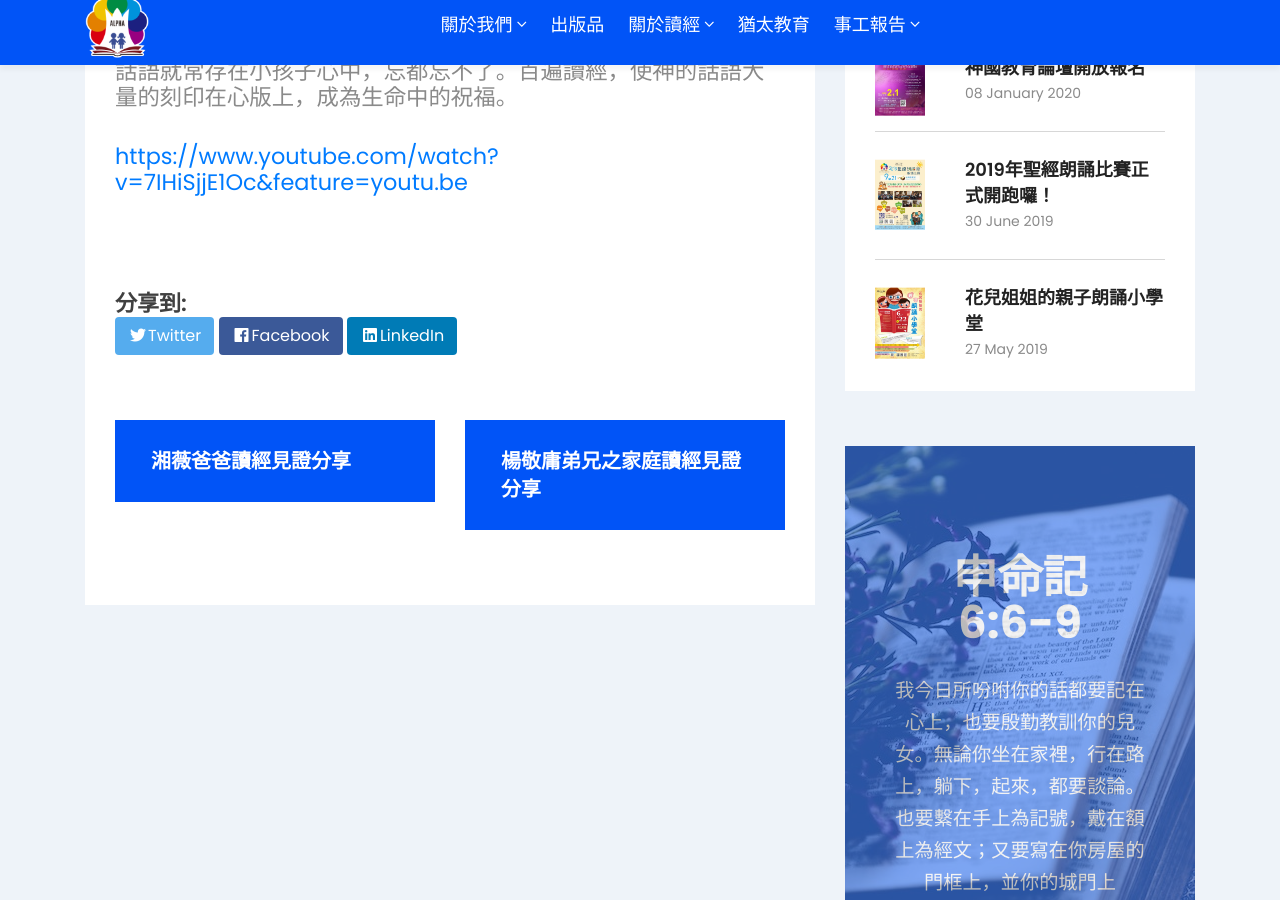
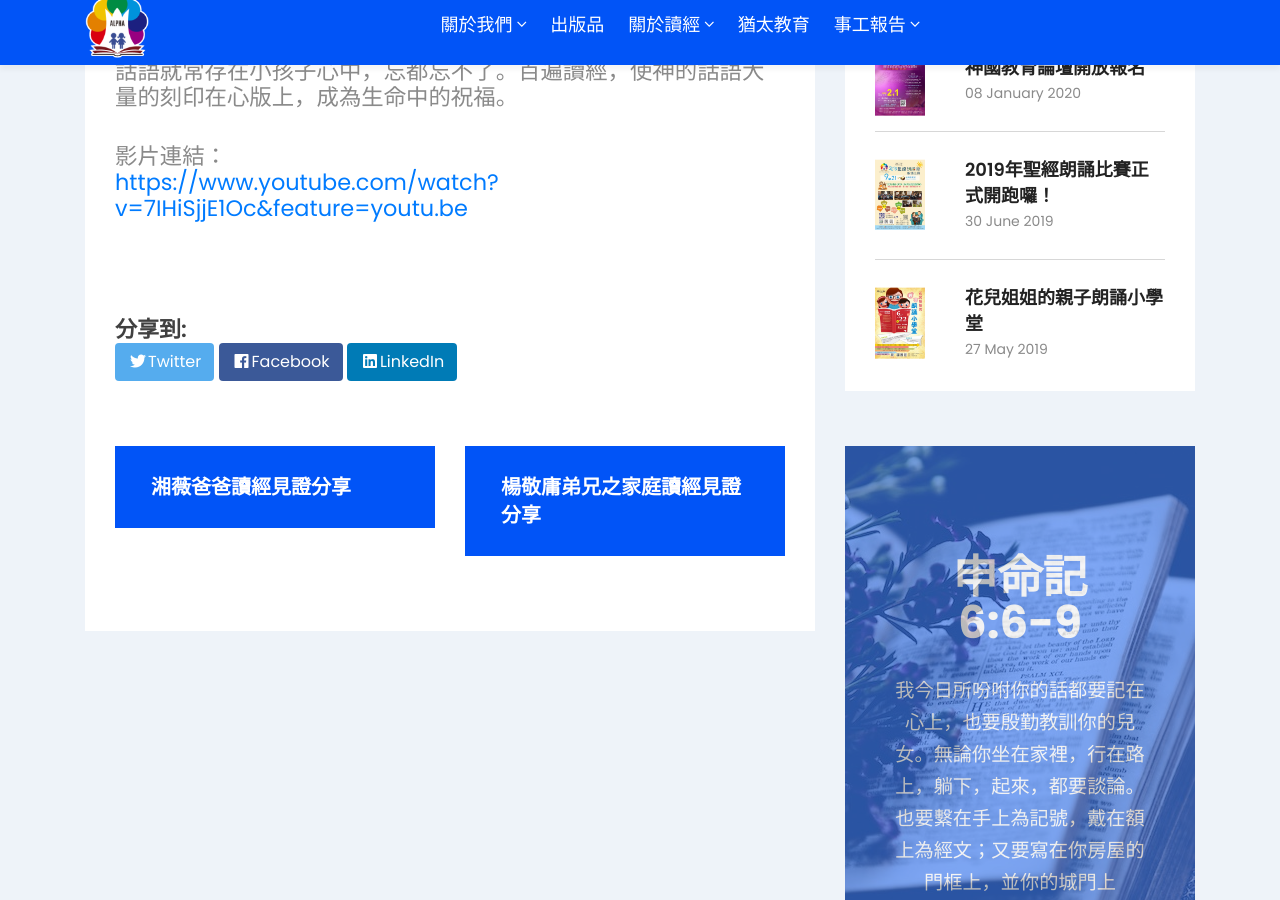
Before and after one commit to alpha6309/website, a Jekyll site: the page built from _testimony/張瑞娟姐妹讀經見證分享.md, in a window 1280 px wide and 900 px high, scrolled down 469 px. Built offline with Jekyll 4.4.1, drawn with Linux system fonts in a browser that asks for light colours.

Commit message:
Update 張瑞娟姐妹讀經見證分享.md

```diff
--- a/_testimony/張瑞娟姐妹讀經見證分享.md
+++ b/_testimony/張瑞娟姐妹讀經見證分享.md
@@ -7,4 +7,4 @@ categories: [testimony]
 
 張瑞娟姐妹，三千金的媽媽，跟著家中孩子一同朗讀聖經，藉著神的話語醫治了她的內心，三千金也因著每天讀神的話語，這智慧的話語就常存在小孩子心中，忘都忘不了。百遍讀經，使神的話語大量的刻印在心版上，成為生命中的祝福。
 
-[https://www.youtube.com/watch?v=7IHiSjjE1Oc&feature=youtu.be]()
+影片連結：[https://www.youtube.com/watch?v=7IHiSjjE1Oc&feature=youtu.be]()
```
